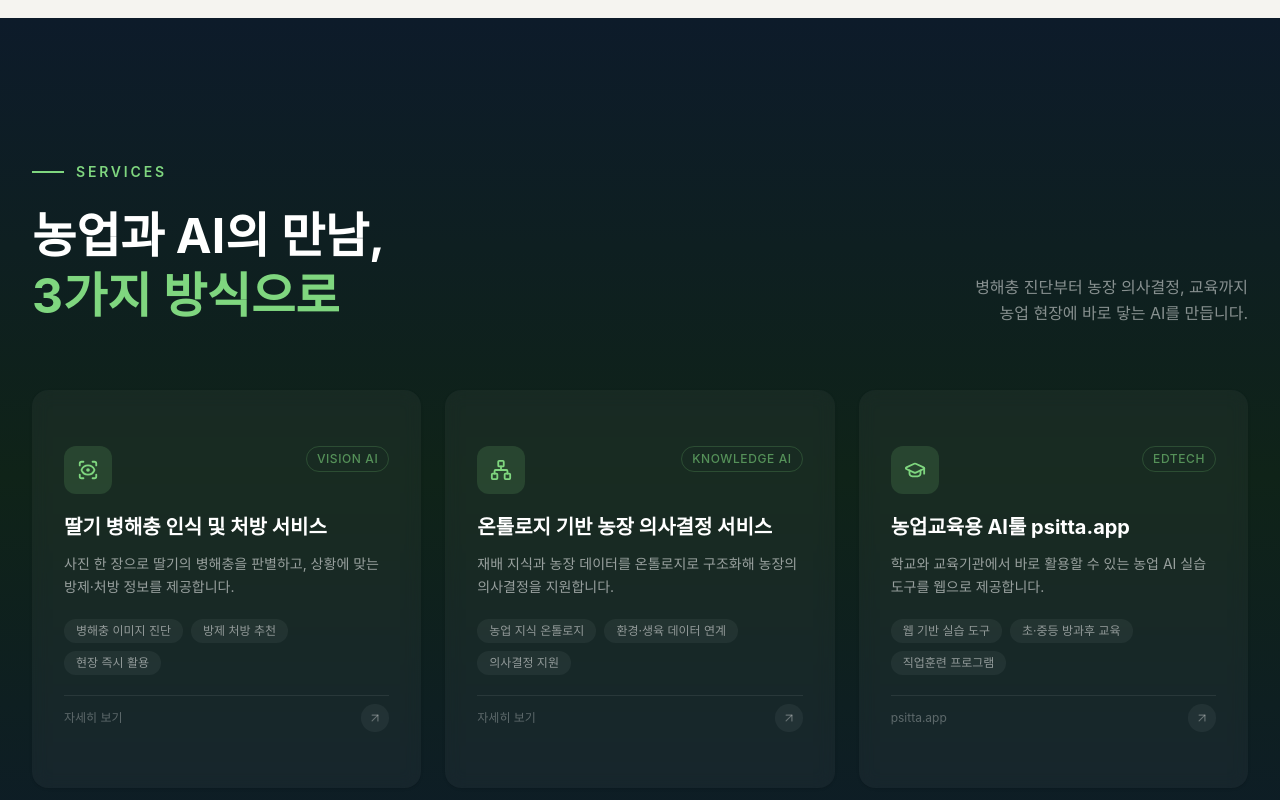
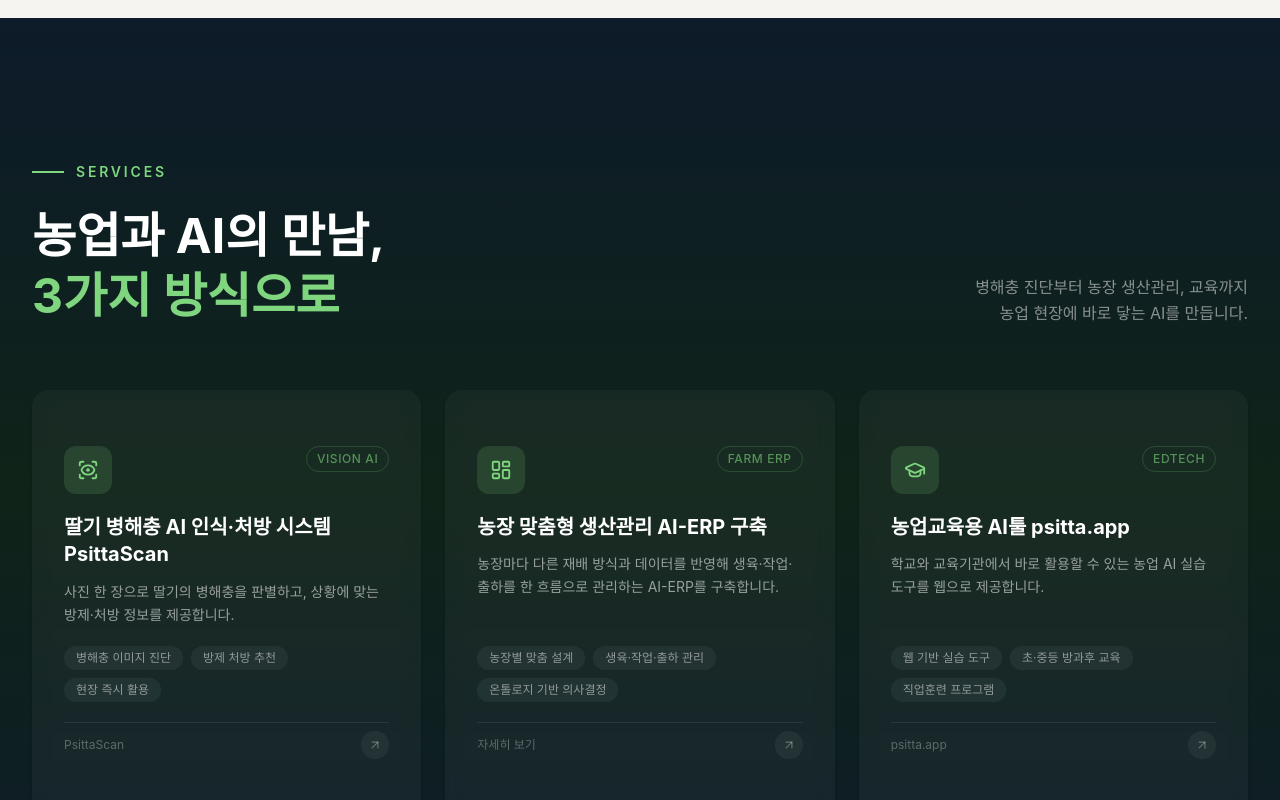
Before and after one commit to kimmans/psitta_home, a Next.js app: page / in a window 1280 px wide. Shown: the part 1724-2524 px from the top of the page. Built offline with nearby package versions, Linux system fonts and the light colour scheme; a web font is replaced by a local one.

Commit message:
서비스 1·2 명칭 변경: PsittaScan, 농장 맞춤형 생산관리 AI-ERP
Co-Authored-By: Claude Opus 5 <noreply@anthropic.com>

```diff
--- a/app/layout.tsx
+++ b/app/layout.tsx
@@ -4,12 +4,12 @@ import "./globals.css";
 export const metadata: Metadata = {
   title: "프시타(Psitta) — 농업 AI 솔루션 & 스마트팜 교육",
   description:
-    "딸기 병해충 인식 및 처방 서비스, 온톨로지 기반 농장 의사결정 서비스, 농업교육용 AI툴 psitta.app. 프시타쿠스 인텔리전스.",
-  keywords: ["농업AI", "스마트팜", "딸기 병해충", "농업 온톨로지", "농업 교육 AI", "psitta.app"],
+    "딸기 병해충 AI 인식·처방 시스템 PsittaScan, 농장 맞춤형 생산관리 AI-ERP 구축, 농업교육용 AI툴 psitta.app. 프시타쿠스 인텔리전스.",
+  keywords: ["농업AI", "스마트팜", "딸기 병해충", "PsittaScan", "농장 AI-ERP", "농업 온톨로지", "농업 교육 AI", "psitta.app"],
   openGraph: {
     title: "프시타(Psitta) — 농업 AI 솔루션 & 스마트팜 교육",
     description:
-      "딸기 병해충 인식 및 처방 서비스, 온톨로지 기반 농장 의사결정 서비스, 농업교육용 AI툴 psitta.app. 프시타쿠스 인텔리전스.",
+      "딸기 병해충 AI 인식·처방 시스템 PsittaScan, 농장 맞춤형 생산관리 AI-ERP 구축, 농업교육용 AI툴 psitta.app. 프시타쿠스 인텔리전스.",
     type: "website",
     locale: "ko_KR",
   },
--- a/components/footer.tsx
+++ b/components/footer.tsx
@@ -16,8 +16,8 @@ const navSections = [
   {
     title: "서비스",
     links: [
-      { label: "딸기 병해충 인식 및 처방 서비스", href: "#services" },
-      { label: "온톨로지 기반 농장 의사결정 서비스", href: "#services" },
+      { label: "딸기 병해충 AI 인식·처방 PsittaScan", href: "#services" },
+      { label: "농장 맞춤형 생산관리 AI-ERP", href: "#services" },
       { label: "농업교육용 AI툴 psitta.app", href: "#services" },
     ],
   },
--- a/components/hero-section.tsx
+++ b/components/hero-section.tsx
@@ -237,8 +237,8 @@ export default function HeroSection() {
           className="mt-16 flex flex-wrap gap-8 justify-center"
         >
           {[
-            { label: "-", value: "딸기 병해충 인식·처방" },
-            { label: "-", value: "온톨로지 농장 의사결정" },
+            { label: "-", value: "PsittaScan 병해충 인식·처방" },
+            { label: "-", value: "농장 맞춤 생산관리 AI-ERP" },
             { label: "-", value: "농업교육 AI툴 psitta.app" }
           ].map((item, i) => (
             <div key={i} className="text-center">
--- a/components/services-section.tsx
+++ b/components/services-section.tsx
@@ -2,26 +2,26 @@
 
 import { useRef } from "react";
 import { motion, useInView } from "framer-motion";
-import { ScanEye, Network, GraduationCap, ArrowUpRight } from "lucide-react";
+import { ScanEye, LayoutDashboard, GraduationCap, ArrowUpRight } from "lucide-react";
 import { Card, CardContent } from "@/components/ui/card";
 
 const services = [
   {
     icon: ScanEye,
-    title: "딸기 병해충 인식 및 처방 서비스",
+    title: "딸기 병해충 AI 인식·처방 시스템 PsittaScan",
     description:
       "사진 한 장으로 딸기의 병해충을 판별하고, 상황에 맞는 방제·처방 정보를 제공합니다.",
     tag: "Vision AI",
     highlights: ["병해충 이미지 진단", "방제 처방 추천", "현장 즉시 활용"],
-    footer: "자세히 보기",
+    footer: "PsittaScan",
   },
   {
-    icon: Network,
-    title: "온톨로지 기반 농장 의사결정 서비스",
+    icon: LayoutDashboard,
+    title: "농장 맞춤형 생산관리 AI-ERP 구축",
     description:
-      "재배 지식과 농장 데이터를 온톨로지로 구조화해 농장의 의사결정을 지원합니다.",
-    tag: "Knowledge AI",
-    highlights: ["농업 지식 온톨로지", "환경·생육 데이터 연계", "의사결정 지원"],
+      "농장마다 다른 재배 방식과 데이터를 반영해 생육·작업·출하를 한 흐름으로 관리하는 AI-ERP를 구축합니다.",
+    tag: "Farm ERP",
+    highlights: ["농장별 맞춤 설계", "생육·작업·출하 관리", "온톨로지 기반 의사결정"],
     footer: "자세히 보기",
   },
   {
@@ -92,7 +92,7 @@ export default function ServicesSection() {
             transition={{ delay: 0.2, duration: 0.6 }}
             className="text-white/50 max-w-sm lg:text-right text-base leading-relaxed"
           >
-            병해충 진단부터 농장 의사결정, 교육까지
+            병해충 진단부터 농장 생산관리, 교육까지
             <br />
             농업 현장에 바로 닿는 AI를 만듭니다.
           </motion.p>
```
